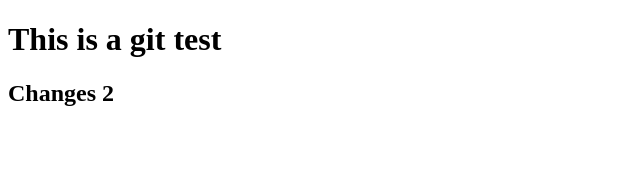
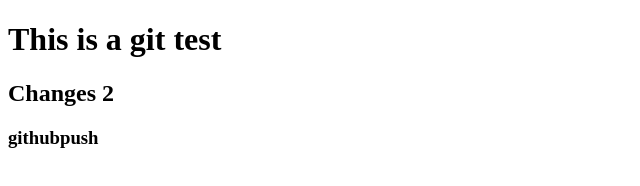
Before and after one commit to gend97/test_repo, a plain HTML site: page index.html in a window 1280 px wide. Shown: the whole page, without its empty margins (0-640 px from the left). Drawn offline with Linux system fonts and the light colour scheme.

Commit message:
added a text

```diff
--- a/index.html
+++ b/index.html
@@ -9,5 +9,6 @@
 <body>
     <h1>This is a git test</h1>
     <h2>Changes 2</h2>
+    <h3>githubpush</h3>
 </body>
 </html>
```
